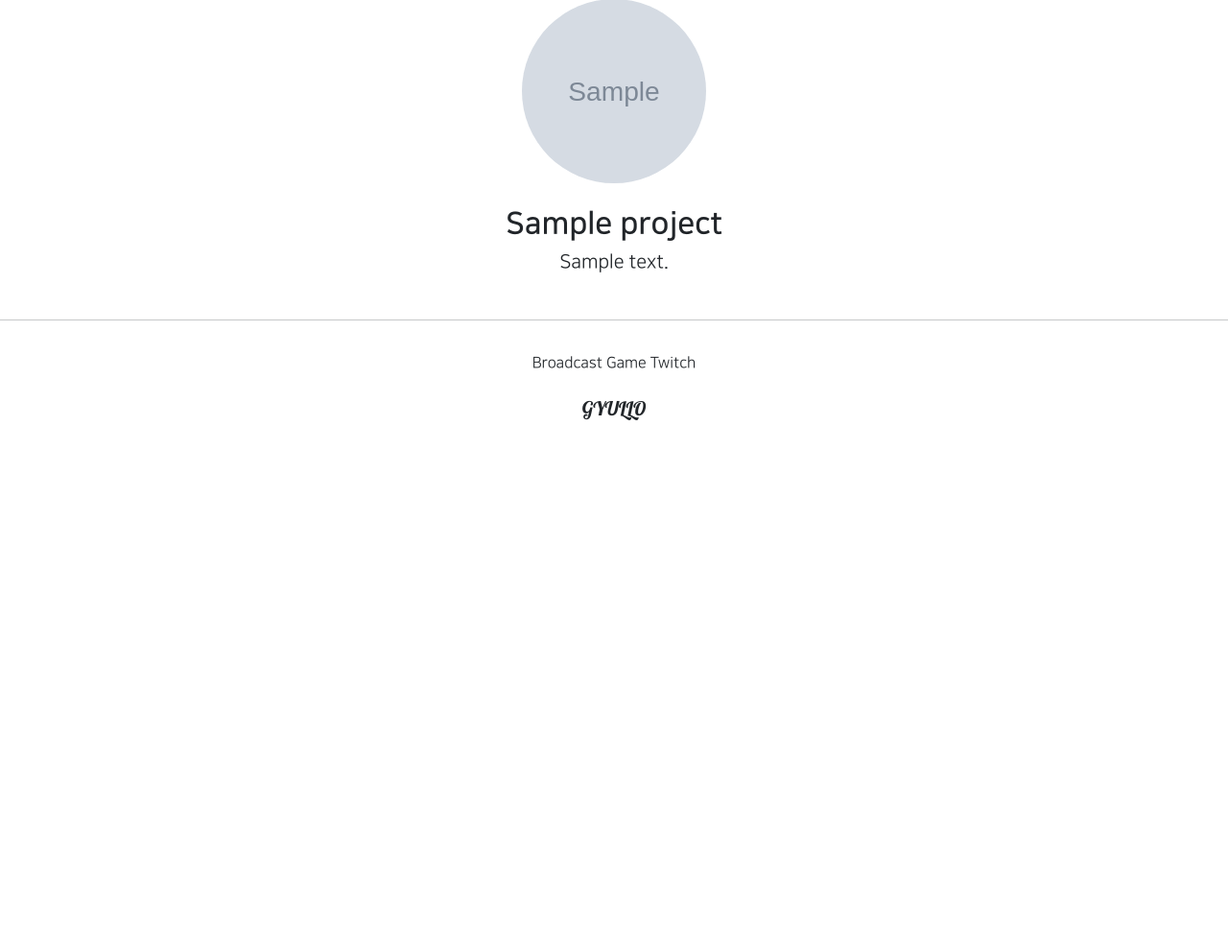
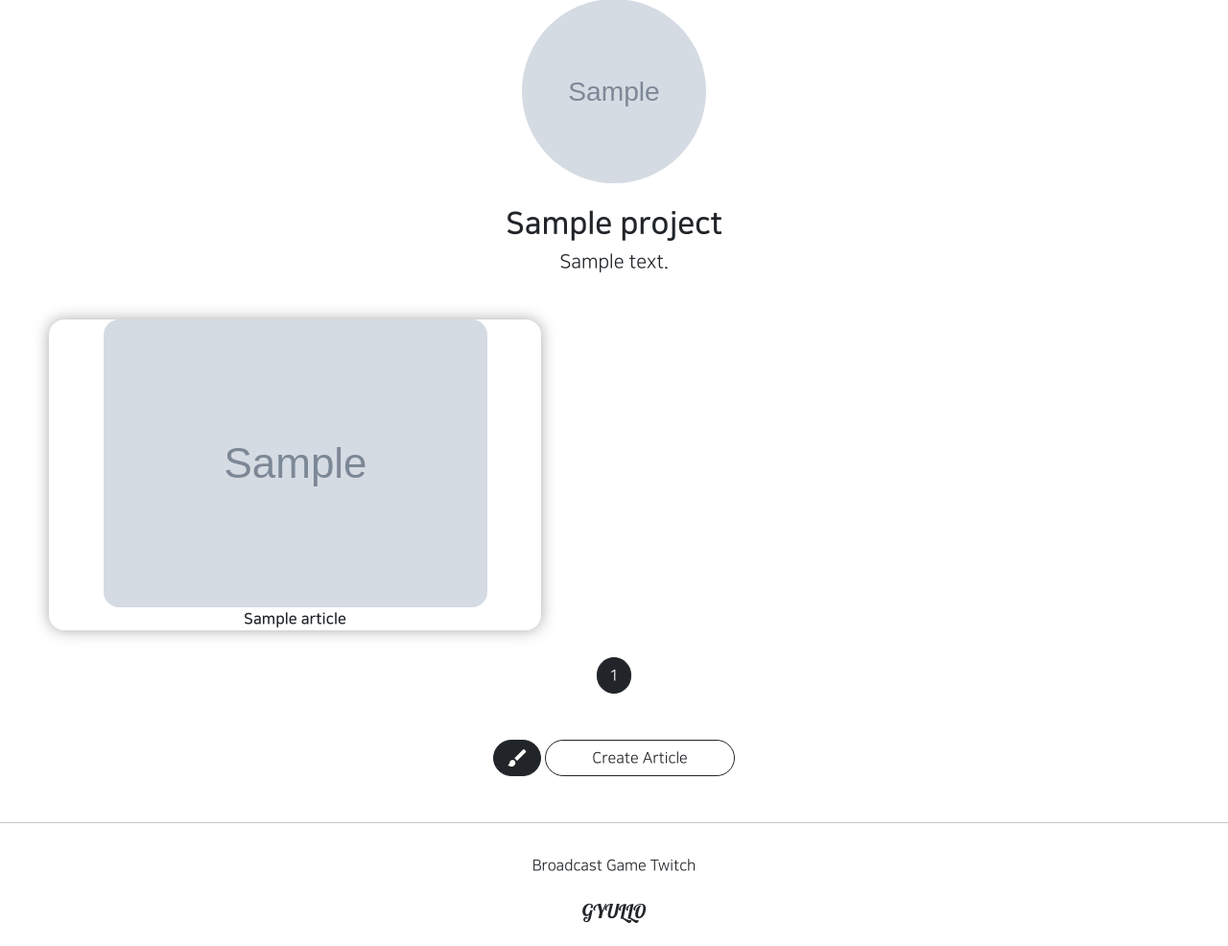
Before and after one commit to gyullo18/gis_1ban_2, a Django app: page /projects/detail/1 in a window 1280 px wide. Shown: the part 242-1228 px from the top of the page at 96% size. Before the commit the page ends 680 px from the top, so only its background shows below. Run offline with Django 3.2, Linux system fonts and the light colour scheme; tables that the repository leaves empty hold one stand-in row (values such as "Sample post"); grey boxes marked "Sample" are stand-in pictures; parts of the project's set-up code (start-up, migrations or seed data) failed here and were passed over; some libraries are stand-ins or nearby versions.

Commit message:
8/18 1ban project2 5

```diff
--- a/projectapp/templates/projectapp/detail.html
+++ b/projectapp/templates/projectapp/detail.html
@@ -13,5 +13,9 @@
     </div>
 
 </div>
+    {# 8/18  #}
+    <div>
+        {% include 'snippets/list_fragment.html' with article_list=object_list %}
+    </div>
 
 {% endblock %}
--- a/projectapp/views.py
+++ b/projectapp/views.py
@@ -5,7 +5,9 @@ from django.shortcuts import render
 from django.urls import reverse_lazy, reverse
 from django.utils.decorators import method_decorator
 from django.views.generic import CreateView, DetailView, ListView
+from django.views.generic.list import MultipleObjectMixin
 
+from articleapp.models import Article
 from projectapp.forms import ProjectCreationForm
 from projectapp.models import Project
 
@@ -27,12 +29,21 @@ class ProjectCreateView(CreateView):
         return reverse('projectapp:detail', kwargs={'pk': self.object.pk})
 
 # 8/12
+# 8/18 MultipleObjectMixin으로 detailview에 listview를 덧붙여주자
 #detailview
-class ProjectDetailView(DetailView):
+class ProjectDetailView(DetailView, MultipleObjectMixin):
     model = Project
     context_object_name = 'target_project'
     template_name = 'projectapp/detail.html'
     #url에 라우팅
+
+    # 8/18
+    paginate_by = 20
+    # 8/18
+    def get_context_data(self, **kwargs):
+        # 어떤 게시글들을 넣어줄 것인가, 조건을 걸러내는 메서드 -- 그 게시판 내의 리스트들만 담아준다.
+        article_list = Article.objects.filter(project=self.object)
+        return super().get_context_data(object_list=article_list, **kwargs)
 
 #8/18
 #listview 게시판 목록페이지
--- /dev/null
+++ b/templates/snippets/list_fragment.html
@@ -0,0 +1,60 @@
+{#8/18#}
+{# articleapp > templates> articleapp > list #}
+{% load static %}
+
+    <style>
+        {#8/12#}
+        .container {
+            padding: 0;
+            margin: 0 0;
+        }
+
+        .container div {
+            {#8/12 사진의 너비 조절 + 최대 크기 조절#}
+            width: 45%;
+                max-with: 200px;
+            {# flex관련된거 확인한번 해보면 좋음 #}
+            display: flex;
+            justify-content: center;
+            align-items: center;
+            border-radius: 1rem;
+                flex-direction: column;
+                box-shadow: 0 0 1rem darkgray;
+            }
+
+
+            div img {
+                width:100%;
+                border-radius: 1rem;
+            }
+    </style>
+
+    <div class="container my-3">
+
+        {% for article in article_list %}
+
+            <div>
+                <a href="{% url 'articleapp:detail' pk=article.pk %}">
+                    <img src="{{  article.image.url }}" alt="">
+                </a>
+                <span class="NNS_B" m-2>{{ article.title }}</span>
+            </div>
+
+        {% endfor %}
+
+    </div>
+    <script src="{% static 'js/magicgrid.js' %}"></script>
+
+    {# 여기에 있던 div태그들을 templates > snippets > pagination으로 옮겨준다 #}
+    {% include 'snippets/pagination.html' %}
+{# 8/5 리스트에서 바로 게시물을 올릴 수 있게 creat버튼 설정 #}
+    <div class="text-center my-5">
+        <a href="{% url 'articleapp:create' %}"
+            class="btn btn-dark rounded-pill material-icons">
+            brush
+        </a>
+        <a href="{% url 'articleapp:create' %}"
+            class="btn btn-outline-dark rounded-pill px-5">
+            Create Article
+        </a>
+    </div>
```
